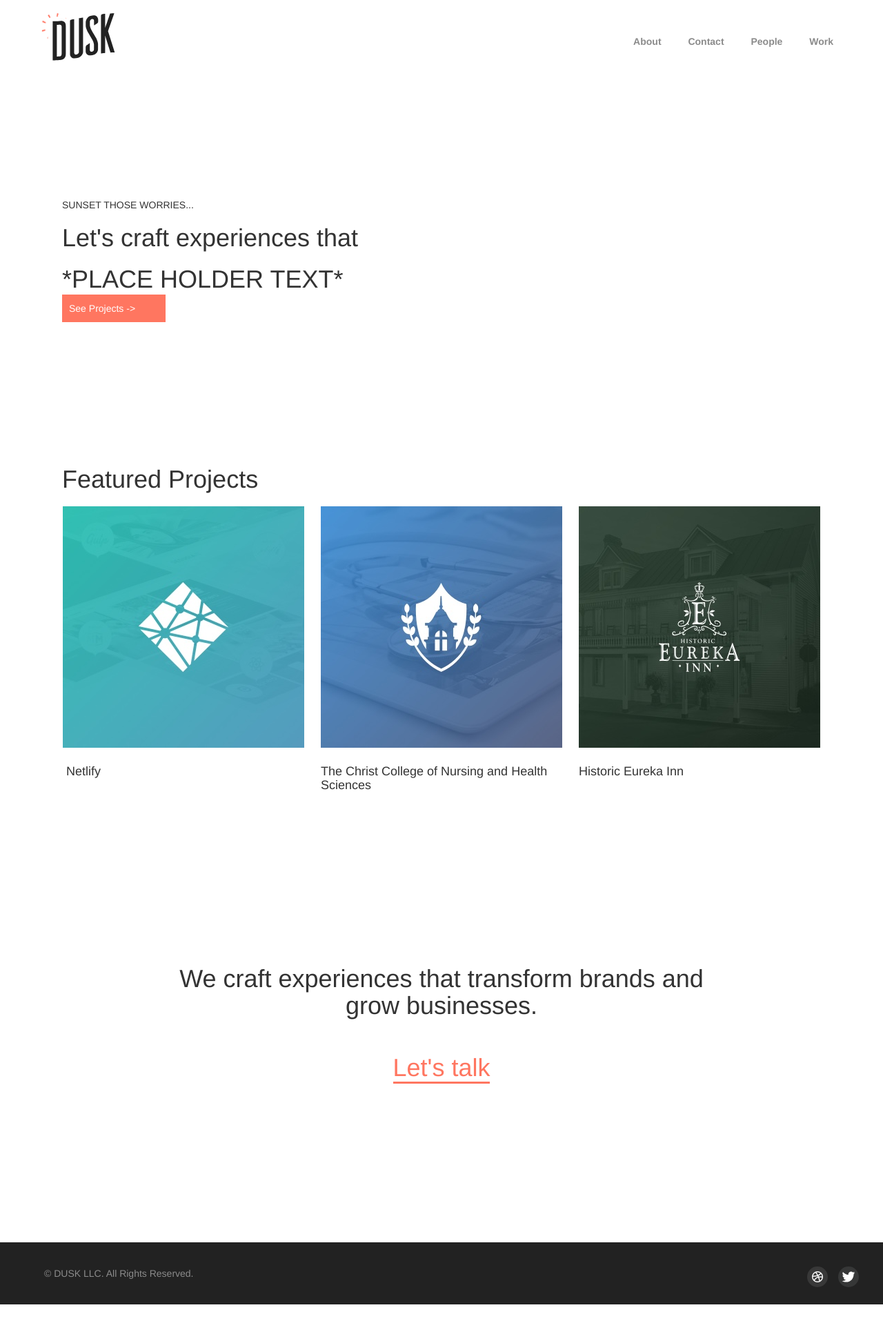
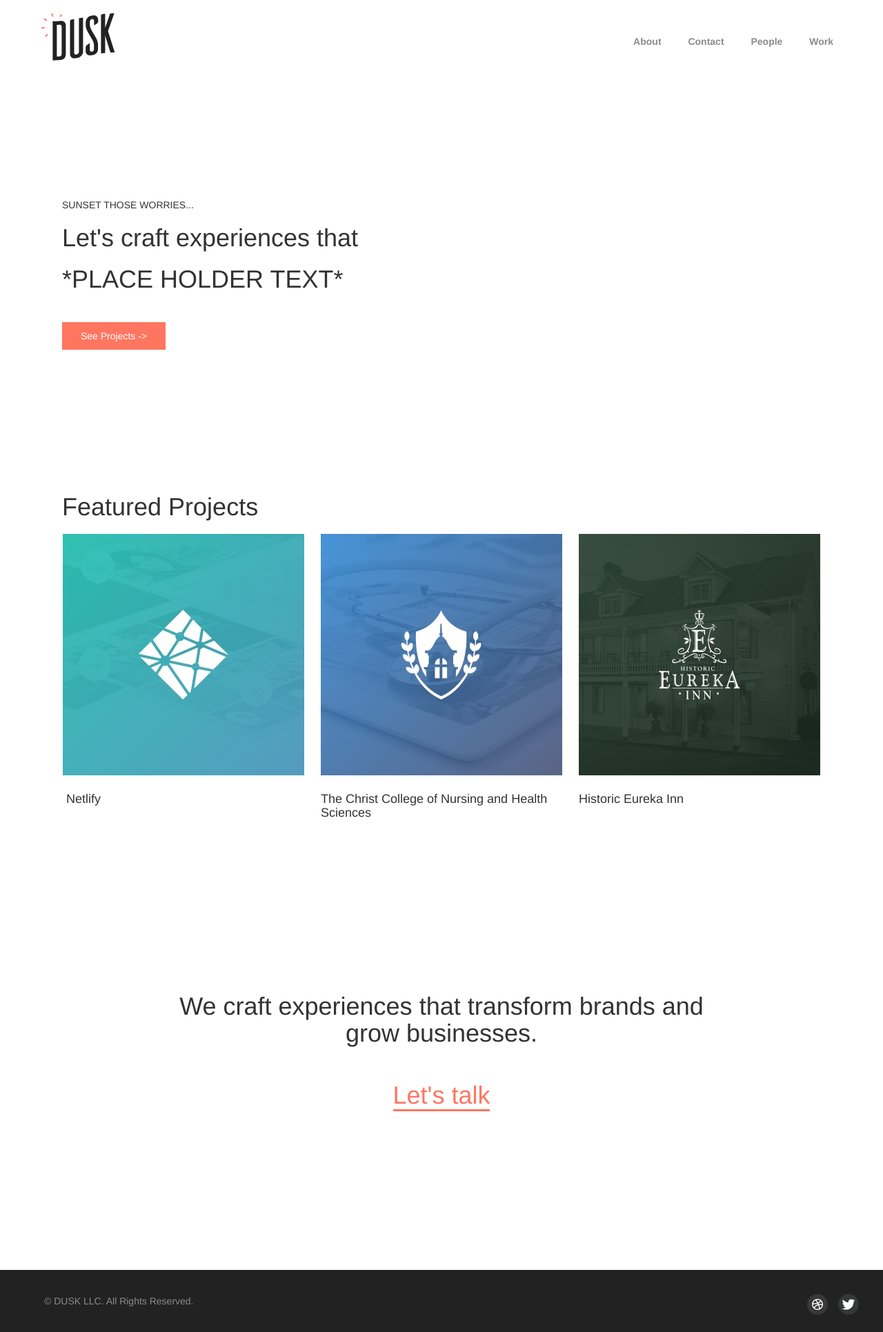
Before and after one commit to mountainbug95/6point0_jekyll, a Jekyll site: the page built from index.html, in a window 1280 px wide. Shown: the whole page at 69% size. Built offline with Jekyll 4.4.1, drawn with Linux system fonts in a browser that asks for light colours; before the commit the page ends 1891 px from its top, so only the background shows below that.

Commit message:
Fixed home page rotating text animation

```diff
--- a/assets/css/index-style.css
+++ b/assets/css/index-style.css
@@ -3,16 +3,20 @@
     margin-right: 50px;
 }
 
+/*typed text style*/
+
+/*END TYPED TEXT STYLE*/
+
 /*flipping button*/
 .center{
-
+    margin-top: 50px;
 }
 
 .progress-btn{
-    text-decoration: #ff7660;
-    background-color: purple;
-    color: #ff7660;
+    text-decoration: none;
+    background-color: #ff7660;
 
+    text-align:center;
     width: 150px;
     padding-top: 10px;
     padding-bottom: 10px;
@@ -28,6 +32,7 @@
     background-color: #ff7660;
     color: #ff7660;
 
+    text-align:center;
     width: 150px;
     padding-top: 10px;
     padding-bottom: 10px;
@@ -47,6 +52,7 @@
     background-color: #ff7660;
     color: #fff;
 
+    text-align:center;
     width: 150px;
     padding-top: 10px;
     padding-bottom: 10px;
@@ -55,8 +61,8 @@
     content: "See Projects ->";
     transition: .3s;
 
-    transform-origin: top;
-    transform: rotateX(0deg);
+    transform-origin: bottom;
+    transform: translateY(0) rotateX(0deg);
 }
 
 .progress-btn:after{
@@ -65,6 +71,7 @@
     top: 0;
     left: 0;
 
+    text-align:center;
     text-decoration: none;
     background-color: #000;
     color: #fff;
@@ -75,31 +82,21 @@
     padding-left: 10px;
     padding-right: 10px;
     content: "See Projects ->";
-    content: "-----Check-----";
-    transition: .5s;
+    content: "Check";
+    transition: .3s;
 
-    transform-origin: bottom;
-    transform: rotateX(90deg);
+    transform-origin: t0p;
+    transform: translateY(50%) rotateX(90deg);
 }
 
 .progress-btn:hover:before{
-    transform: rotateX(90deg);
+    transform: translateY(-100%) rotateX(90deg);
 }
 
 .progress-btn:hover:after{
-    transform: rotateX(0deg);
+    transform: translateY(0) rotateX(0deg);
 }
 /*END FLIPPING BUTTON*/
-
-/*.progress-btn:hover{
-    text-decoration: none;
-    background-color: #000;
-    color: #fff;
-    padding-top: 10px;
-    padding-bottom: 10px;
-    padding-left: 25px;
-    padding-right: 25px;
-}*/
 
 
 .progress-btn:visited{
--- a/index.html
+++ b/index.html
@@ -6,9 +6,13 @@ title: Index
 <div class="projects-blurb">
     <h5>SUNSET THOSE WORRIES...</h5>
     <h1>Let's craft experiences that</h1>
-    <h1>*PLACE HOLDER TEXT*</h1>
+
+    <ddiv class="cursor">
+        <h1 class="typed-text">*PLACE HOLDER TEXT*</h1>
+    </ddiv>
+
     <div class="center">
-        <a href="#" class="progress-btn">---------------------------.</a>
+        <a href="/pages/work.html" class="progress-btn"></a>
     </div>
 
 
```
